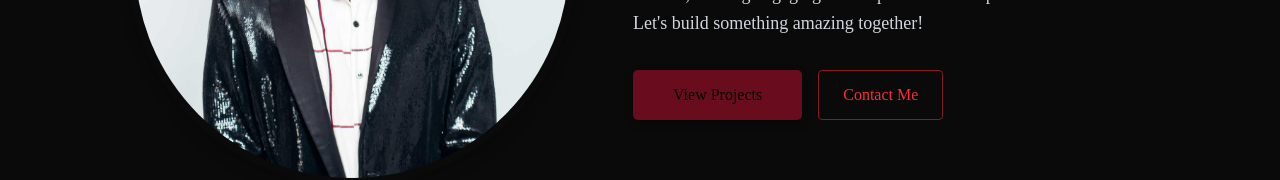
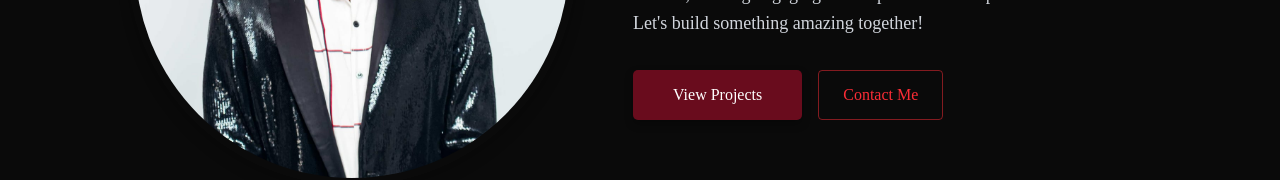
Before and after one commit to Davozay/daveozayz-portfolio, a React (Vite) app: page / in a window 1280 px wide. Shown: the part 472-652 px from the top of the page. Built offline with nearby package versions, Linux system fonts and the light colour scheme.

Commit message:
Updated portfolio with new changes

```diff
--- a/src/index.css
+++ b/src/index.css
@@ -247,7 +247,7 @@ li {
   border-radius: 5px;
   box-shadow: 0 4px 8px rgba(0, 0, 0, .3);
   text-decoration: none;
-  color: black;
+  color: #ffffff;
   position: relative;
   overflow: hidden;
   display: inline-block;
```
